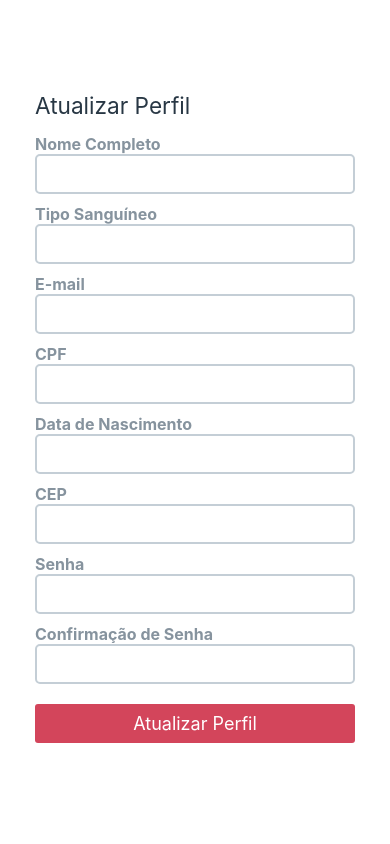
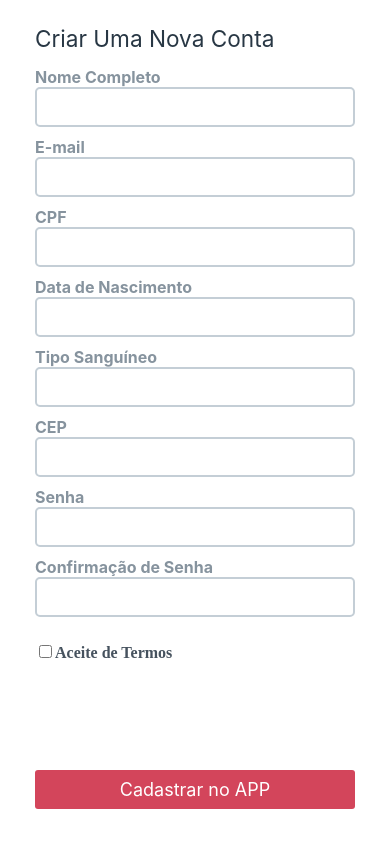
Before and after one commit to FSeravat/nsb_mobile, a React Native app: screen /CreateNewAccount in a window 390 px wide. Built offline with nearby package versions, Linux system fonts and the light colour scheme.

Commit message:
Feat: View New Register

```diff
--- a/App.tsx
+++ b/App.tsx
@@ -3,6 +3,7 @@ import { NavigationContainer } from '@react-navigation/native';
 import { createNativeStackNavigator } from '@react-navigation/native-stack';
 import Login from './screens/Login';
 import UpdateProfile from './screens/UpdateProfile';
+import CreateNewAccount from './screens/CreateNewAccount';
 
 const Stack = createNativeStackNavigator();
 
@@ -10,6 +11,7 @@ export default function App() {
   return (
     <NavigationContainer>
       <Stack.Navigator screenOptions={{headerShown:false}}>
+        <Stack.Screen name="CreateNewAccount" component={CreateNewAccount}/>
         <Stack.Screen name="UpdateProfile" component={UpdateProfile}/>
         <Stack.Screen name="Login" component={Login}/>
       </Stack.Navigator>
--- /dev/null
+++ b/screens/CreateNewAccount/checkbox.tsx
@@ -0,0 +1,22 @@
+import React from "react";
+
+interface Props {
+  isChecked: boolean;
+  handleChange: (event: React.ChangeEvent<HTMLInputElement>) => void;
+  label: string;
+}
+
+const Checkbox = (props: Props) => {
+  return (
+    <div>
+      <input
+        type="checkbox"
+        id={props.label}
+        checked={props.isChecked}
+        onChange={props.handleChange}
+      />
+      <label htmlFor={props.label}>{props.label}</label>
+    </div>
+  );
+};
+export default Checkbox;
--- /dev/null
+++ b/screens/CreateNewAccount/index.tsx
@@ -0,0 +1,105 @@
+import React, { useState } from 'react';
+import { View} from 'react-native';
+import {Input, Text, Image, Button } from 'react-native-elements';
+import { styles } from './styles';
+import Checkbox from './checkbox';
+
+
+export default function CreateNewAccount({/*navigation*/ }) {
+    const [name, setName] = useState("");
+    const [bloodType, setBloodType] = useState("");
+    const [email, setEmail] = useState("");
+    const [password, setPassword] = useState("");
+    const [confirmPass, setConfirmPass] = useState("");
+    const [CPF, setCPF] = useState("");
+    const [birthday, setBirthday] = useState("");
+    const [CEP, setCEP] = useState("");
+
+
+    return (
+        <View style={styles.container}>
+            <Text
+                style={{alignSelf:'flex-start', color:'#283744', paddingLeft:10, paddingBottom:15}}
+                h4
+
+            >
+                Criar Uma Nova Conta
+            </Text>
+            <Input
+                label="Nome Completo"
+                inputStyle={styles.input}
+                inputContainerStyle={{borderBottomWidth:0}}
+                onChangeText={value => setName(value)}
+
+            />
+            <Input
+                label="E-mail"
+                inputStyle={styles.input}
+                inputContainerStyle={{borderBottomWidth:0}}
+                onChangeText={value => setEmail(value)}
+                keyboardType="email-address"
+            />
+            <Input
+                label="CPF"
+                inputStyle={styles.input}
+                inputContainerStyle={{borderBottomWidth:0}}
+                onChangeText={value => setCPF(value)}
+
+            />
+            <Input
+                label="Data de Nascimento"
+                inputStyle={styles.input}
+                inputContainerStyle={{borderBottomWidth:0}}
+                onChangeText={value => setBirthday(value)}
+            />
+             <Input
+                label="Tipo Sanguíneo"
+                inputStyle={styles.input}
+                inputContainerStyle={{borderBottomWidth:0}}
+                onChangeText={value => setBloodType(value)}
+            />
+             <Input
+                label="CEP"
+                inputStyle={styles.input}
+                inputContainerStyle={{borderBottomWidth:0}}
+                onChangeText={value => setCEP(value)}
+            />
+            <Input
+                label="Senha"
+                inputStyle={styles.input}
+                inputContainerStyle={{borderBottomWidth:0}}
+                onChangeText={value => setPassword(value)}
+                secureTextEntry={true}
+            />
+            <Input
+                label="Confirmação de Senha"
+                inputStyle={styles.input}
+                inputContainerStyle={{borderBottomWidth:0}}
+                onChangeText={value => setConfirmPass(value)}
+            />
+
+
+            <View style={styles.checkboxContainer}>
+                <Checkbox
+                    label="Aceite de Termos"
+                />
+            </View>
+
+
+
+
+            <Button
+                title="Cadastrar no APP"
+                containerStyle={styles.elementsContainer}
+                buttonStyle={styles.mainButton}
+            />
+
+
+
+
+
+
+        </View>
+
+    )
+}
--- /dev/null
+++ b/screens/CreateNewAccount/styles.tsx
@@ -0,0 +1,50 @@
+import { StyleSheet } from "react-native";
+export const styles = StyleSheet.create({
+    container: {
+        flex: 1,
+        backgroundColor: 'white',
+        alignItems: 'center',
+        justifyContent: 'center',
+        fontWeight:'bold',
+        padding:25
+    },
+
+    input:{
+        padding:5,
+        borderStyle:'solid',
+        borderWidth:2,
+        borderRadius:5,
+        borderColor:'#C4CED6'
+    },
+
+    elementsContainer:{
+        padding:10,
+        width:'100%'
+    },
+
+    mainButton:{
+        backgroundColor:'#D3455B'
+    },
+
+    checkboxContainer:{
+        flex:1,
+        alignItems: 'flex-start',
+        alignSelf:'flex-start',
+        marginTop:15,
+       marginLeft:10,
+       color:'#46525E'
+
+    },
+    checkbox:{
+        alignSelf:'flex-start'
+    },
+    label:{
+        margin:8
+    },
+
+
+
+
+
+
+  })
```
